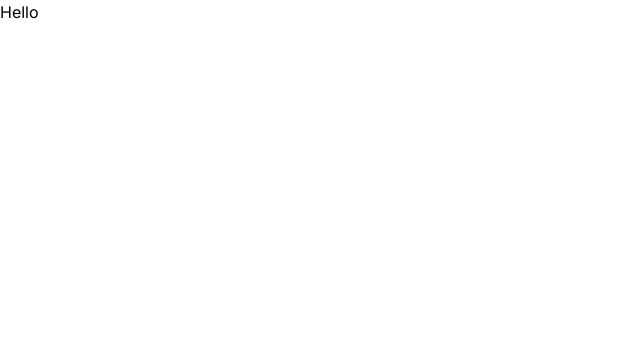
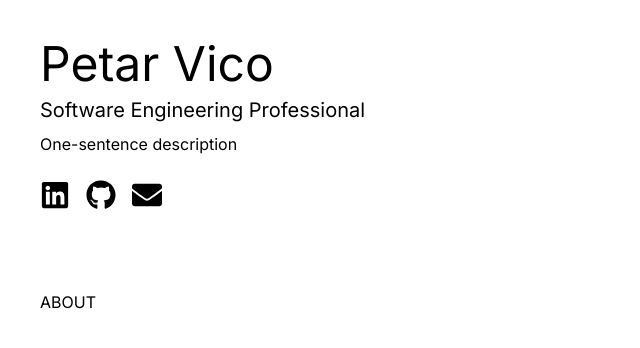
Before and after one commit to pvico12/personal-website, a Next.js app: page / in a window 1280 px wide. Shown: the top 348 px of the page, without its empty margins (0-640 px from the left). Built offline with nearby package versions, Linux system fonts and the light colour scheme.

Commit message:
add intro info container

```diff
--- a/app/page.js
+++ b/app/page.js
@@ -1,11 +1,36 @@
-import Image from 'next/image'
+import { FaLinkedin, FaGithub, FaEnvelope } from "react-icons/fa";
 
 export default function Home() {
   return (
-    <main className="">
-      <section className="">
-        <h1>Hello</h1>
-      </section>
+    <main className="flex flex-col">
+      <div id="main-info-container" className="p-10">
+        <div id="basic-info" className="pb-6">
+          <h1 id="full-name" className="text-5xl pb-2">
+            Petar Vico
+          </h1>
+          <h3 id="career-title" className="text-xl pb-2">
+            Software Engineering Professional
+          </h3>
+          <h4 id="short-description" className="text-md">
+            One-sentence description
+          </h4>
+        </div>
+
+        <ul className="flex flex-row">
+          <li className="text-3xl pr-2">
+            <FaLinkedin />
+          </li>
+          <li className="text-3xl px-2">
+            <FaGithub />
+          </li>
+          <li className="text-3xl px-2">
+            <FaEnvelope />
+          </li>
+        </ul>
+      </div>
+      <div id="about-container" className="p-10">
+        <h1>ABOUT</h1>
+      </div>
     </main>
   )
 }
--- a/package.json
+++ b/package.json
@@ -14,6 +14,7 @@
     "postcss": "8.4.27",
     "react": "18.2.0",
     "react-dom": "18.2.0",
+    "react-icons": "^4.10.1",
     "tailwindcss": "3.3.3"
   }
 }
```
Also changed, not shown: 1 other file (tests, documents, lock files or other folders).
